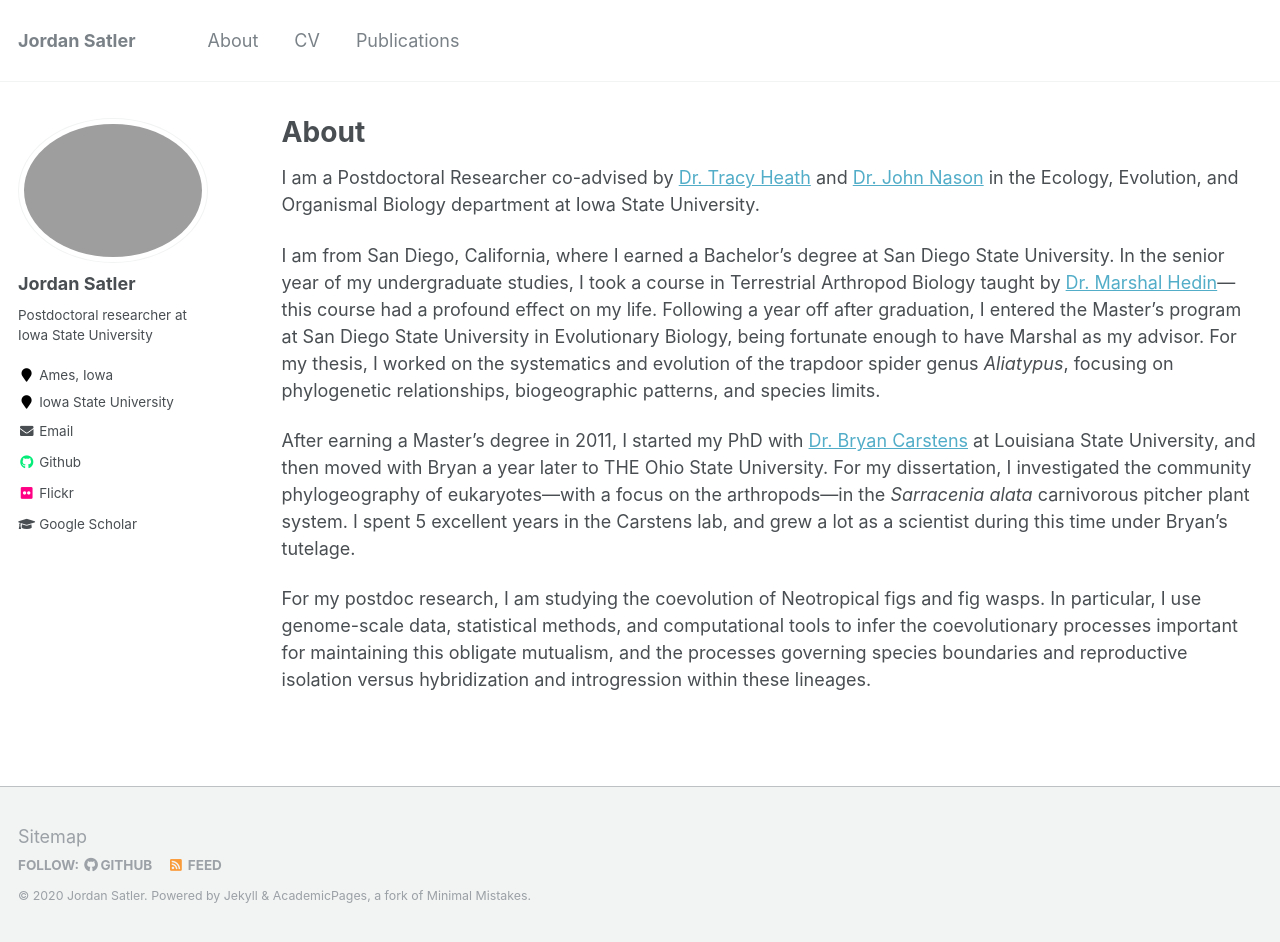
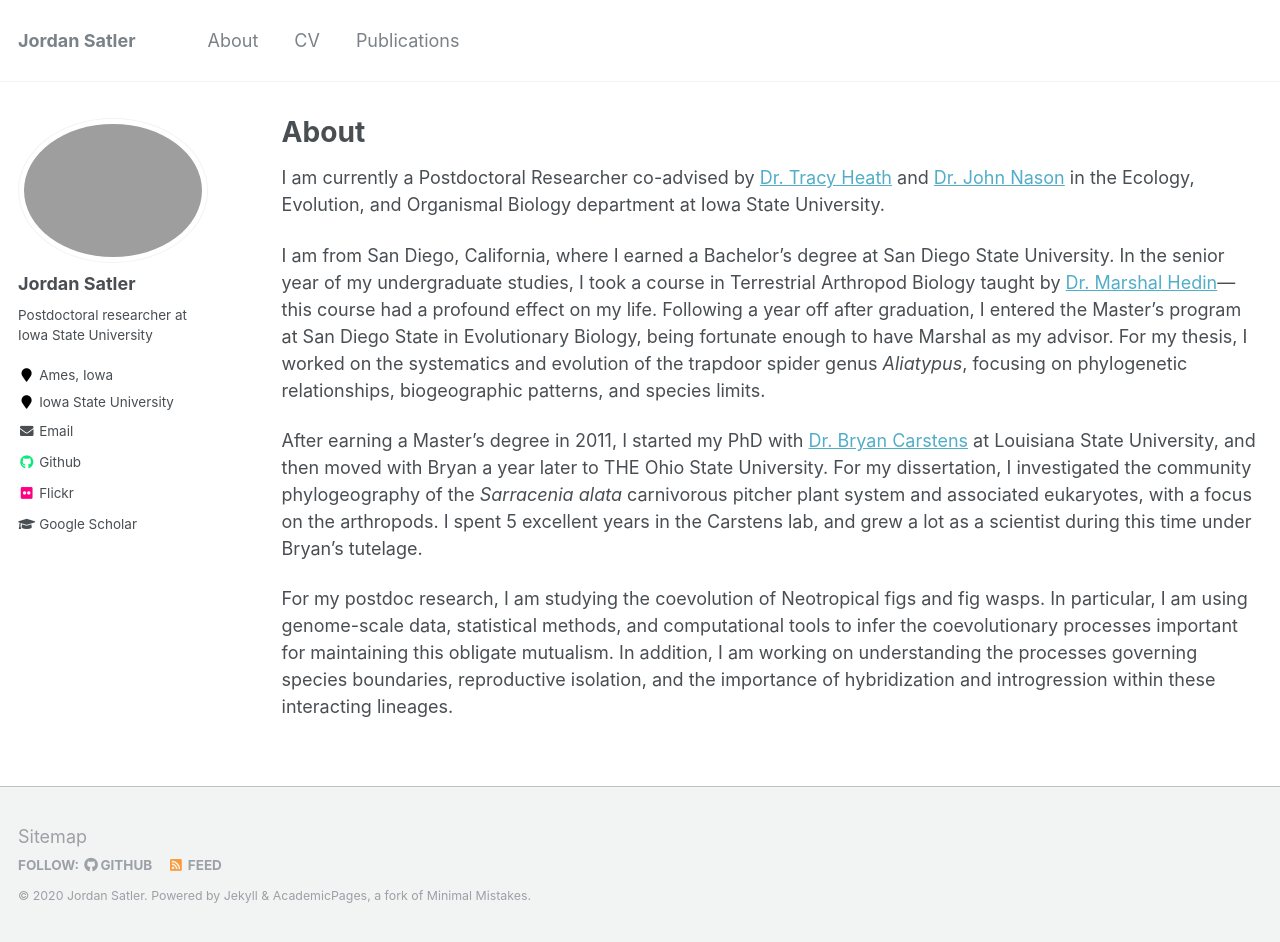
Before and after one commit to jordansatler/jordansatler.github.io, a Jekyll site: the page built from _pages/about.md, in a window 1280 px wide and 942 px high. Built offline with Jekyll 4.4.1, drawn with Linux system fonts in a browser that asks for light colours.

Commit message:
minor edits

```diff
--- a/_pages/about.md
+++ b/_pages/about.md
@@ -4,10 +4,10 @@ title: "About"
 permalink: /about/
 author_profile: true
 ---
-I am a Postdoctoral Researcher co-advised by [Dr. Tracy Heath](http://phyloworks.org/) and [Dr. John Nason](https://www.eeob.iastate.edu/faculty/nason/) in the Ecology, Evolution, and Organismal Biology department at Iowa State University.
+I am currently a Postdoctoral Researcher co-advised by [Dr. Tracy Heath](http://phyloworks.org/) and [Dr. John Nason](https://www.eeob.iastate.edu/faculty/nason/) in the Ecology, Evolution, and Organismal Biology department at Iowa State University.
 
-I am from San Diego, California, where I earned a Bachelor’s degree at San Diego State University. In the senior year of my undergraduate studies, I took a course in Terrestrial Arthropod Biology taught by [Dr. Marshal Hedin](https://marshalhedinlab.com/)---this course had a profound effect on my life. Following a year off after graduation, I entered the Master’s program at San Diego State University in Evolutionary Biology, being fortunate enough to have Marshal as my advisor. For my thesis, I worked on the systematics and evolution of the trapdoor spider genus *Aliatypus*, focusing on phylogenetic relationships, biogeographic patterns, and species limits.
+I am from San Diego, California, where I earned a Bachelor’s degree at San Diego State University. In the senior year of my undergraduate studies, I took a course in Terrestrial Arthropod Biology taught by [Dr. Marshal Hedin](https://marshalhedinlab.com/)---this course had a profound effect on my life. Following a year off after graduation, I entered the Master’s program at San Diego State in Evolutionary Biology, being fortunate enough to have Marshal as my advisor. For my thesis, I worked on the systematics and evolution of the trapdoor spider genus *Aliatypus*, focusing on phylogenetic relationships, biogeographic patterns, and species limits.
 
-After earning a Master’s degree in 2011, I started my PhD with [Dr. Bryan Carstens](https://carstenslab.osu.edu/) at Louisiana State University, and then moved with Bryan a year later to THE Ohio State University. For my dissertation, I investigated the community phylogeography of eukaryotes---with a focus on the arthropods---in the *Sarracenia alata* carnivorous pitcher plant system. I spent 5 excellent years in the Carstens lab, and grew a lot as a scientist during this time under Bryan’s tutelage.
+After earning a Master’s degree in 2011, I started my PhD with [Dr. Bryan Carstens](https://carstenslab.osu.edu/) at Louisiana State University, and then moved with Bryan a year later to THE Ohio State University. For my dissertation, I investigated the community phylogeography of the *Sarracenia alata* carnivorous pitcher plant system and associated eukaryotes, with a focus on the arthropods. I spent 5 excellent years in the Carstens lab, and grew a lot as a scientist during this time under Bryan’s tutelage.
 
-For my postdoc research, I am studying the coevolution of Neotropical figs and fig wasps. In particular, I use genome-scale data, statistical methods, and computational tools to infer the coevolutionary processes important for maintaining this obligate mutualism, and the processes governing species boundaries and reproductive isolation versus hybridization and introgression within these lineages.
+For my postdoc research, I am studying the coevolution of Neotropical figs and fig wasps. In particular, I am using genome-scale data, statistical methods, and computational tools to infer the coevolutionary processes important for maintaining this obligate mutualism. In addition, I am working on understanding the processes governing species boundaries, reproductive isolation, and the importance of hybridization and introgression within these interacting lineages.
```
Also changed, not shown: _pages/publications.md (+2 -3 lines), _pages/welcome.md (+3 -1 lines), 5 other files.
